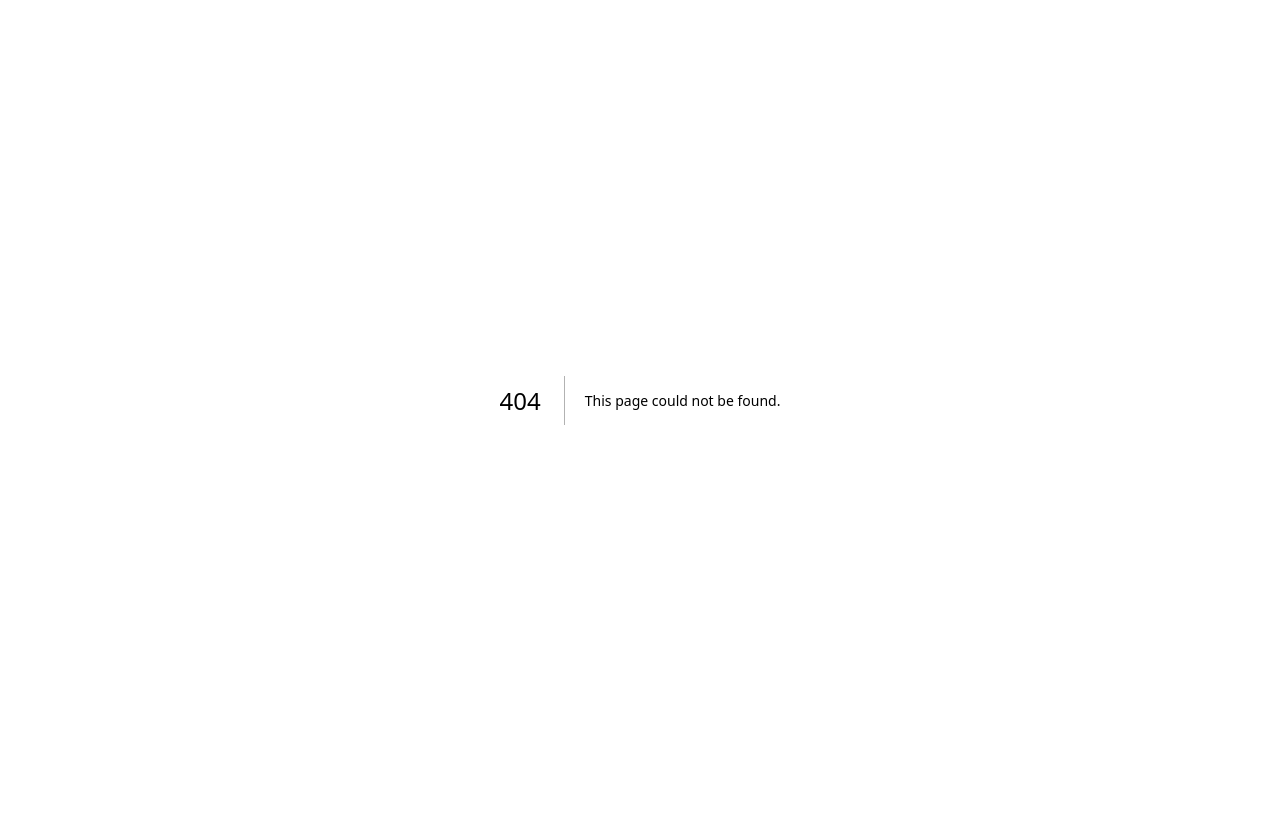
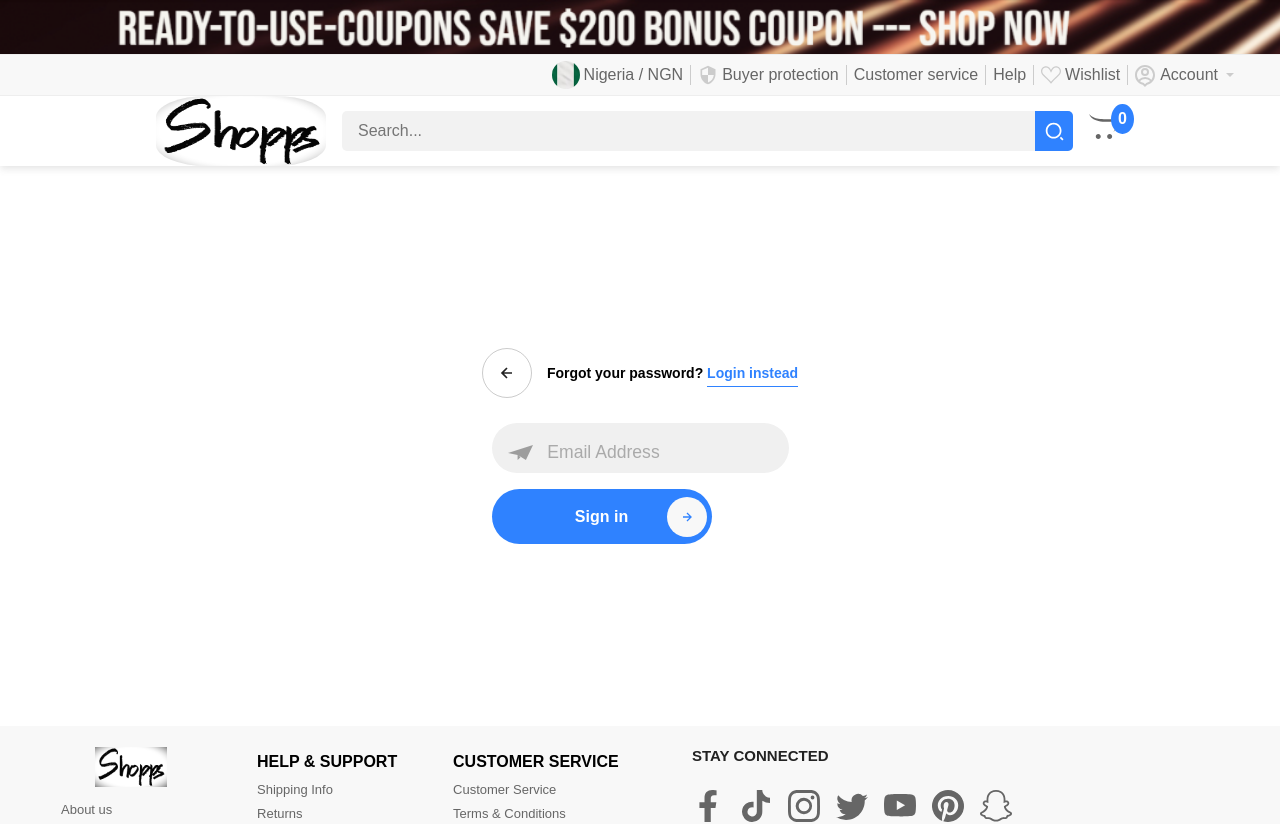
Before and after one commit to emma50/shopps, a Next.js app: page /auth/forgot in a window 1280 px wide. Before the commit this address had no page. Shown: the top 824 px of the page. Before the commit the page ends 800 px from the top, so only its background shows below. Built offline with nearby package versions, Linux system fonts and the light colour scheme; no server answers.

Commit message:
FE: Create forgot password UI

```diff
--- /dev/null
+++ b/pages/auth/forgot.js
@@ -0,0 +1,74 @@
+import Link from 'next/link'
+import { BiLeftArrowAlt } from 'react-icons/bi'
+import { Formik, Form } from 'formik'
+import { useState } from 'react'
+import * as Yup from 'yup'
+import styles from '../../styles/forgot.module.scss'
+import Header from '../../components/header'
+import Footer from '../../components/footer'
+import Login from '../../components/inputs/login'
+import CircledIconBtn from '../../components/buttons/circledIconBtn'
+
+const country = {
+  flag: '/images/country__flag.jpg',
+  name: 'Nigeria',
+  code: 'NGN'
+}
+
+export default function Forgot() {
+  const [error, setError] = useState('')
+  const [loading, setLoading] = useState(false)
+  const [email, setEmail] = useState('')
+
+  const handleChange = (e) => {
+    setEmail(e.target.value)
+  }
+  const emailValidation = Yup.object({
+    email: Yup.string()
+      .email('Please enter a valid email address')
+      .required('Email Address is required'),
+  })
+
+  const forgotPasswordHandler = async () => {
+    //
+  }
+
+  return (
+    <>
+      <Header country={country}/>
+      <div className={styles.forgot}>
+        <div className={styles.forgot__header}>
+          <div className={styles.back__svg}>
+            <BiLeftArrowAlt/>
+          </div>
+          <span>
+            Forgot your password? <Link href={'/'}>Login instead</Link>
+          </span>
+        </div>
+        <Formik
+          enableReinitialize
+          initialValues={ email }
+          validationSchema={emailValidation}
+          onSubmit={() => forgotPasswordHandler()}
+        >
+          {(form) => {
+            return <>
+              <Form>
+                <Login
+                  type='text'
+                  icon='email'
+                  name='email'
+                  placeholder={'Email Address'}
+                  onChange={handleChange}
+                />
+                <CircledIconBtn type='submit' text='Sign in'/>
+                {error && <span className={styles.error}>{error}</span>}
+              </Form>
+            </>
+          }}
+        </Formik>
+      </div>
+      <Footer country={country}/>
+    </>
+  )
+}
--- a/pages/signin.js
+++ b/pages/signin.js
@@ -189,7 +189,7 @@ export default function Signin({ providers, csrfToken, callbackUrl }) {
                       <CircledIconBtn type='submit' text='Sign in'/>
                       {login_error && <span className={styles.error}>{login_error}</span>}
                       <div className={styles.forgot}>
-                        <Link href={'/forget'}>Forgot password ?</Link>
+                        <Link href={'/auth/forgot'}>Forgot password ?</Link>
                       </div>
                     </Form>
                   </>
--- a/styles/base.scss
+++ b/styles/base.scss
@@ -33,3 +33,11 @@ $shadow-1: rgba(99,99,99,.2) 0px 2px 8px 0px;
   align-items: center;
   gap: 5px;
 }
+.error {
+  color: $error-color;
+  padding: 10px;
+}
+.success {
+  color: $success-color;
+  padding: 10px;
+}
--- /dev/null
+++ b/styles/forgot.module.scss
@@ -0,0 +1,45 @@
+.forgot {
+  min-height: calc(100vh - 240px);
+  display: flex;
+  flex-direction: column;
+  align-items: center;
+  justify-content: center;
+  gap: 15px;
+  &__header {
+    display: flex;
+    align-items: center;
+    gap: 5px;
+    // max-width: 340px;
+    .back__svg {
+      width: 50px;
+      height: 50px;
+      border: 1px solid #66666657;
+      border-radius: 50%;
+      display: grid;
+      place-items: center;
+      cursor: pointer;
+      &:hover {
+        border-color: $blue-color;
+        svg {
+          fill: $blue-color;
+        }
+      }
+      svg {
+        width: 20px;
+        height: 20px;
+        color: #222;
+      }
+    }
+    span {
+      font-size: 14px;
+      font-weight: 600;
+      padding-left: 10px;
+      a {
+        color: $blue-color;
+        cursor: pointer;
+        border-bottom: 1px solid $blue-color;
+        padding-bottom: 5px;
+      }
+    }
+  }
+}
--- a/styles/signin.module.scss
+++ b/styles/signin.module.scss
@@ -132,13 +132,3 @@
   border: 1px solid #66666683;
   cursor: pointer;
 }
-
-.error {
-  color: $error-color;
-  padding: 10px;
-}
-
-.success {
-  color: $success-color;
-  padding: 10px;
-}
```
Also changed, not shown: pages/auth/reset.js (added, +7 -0 lines).
